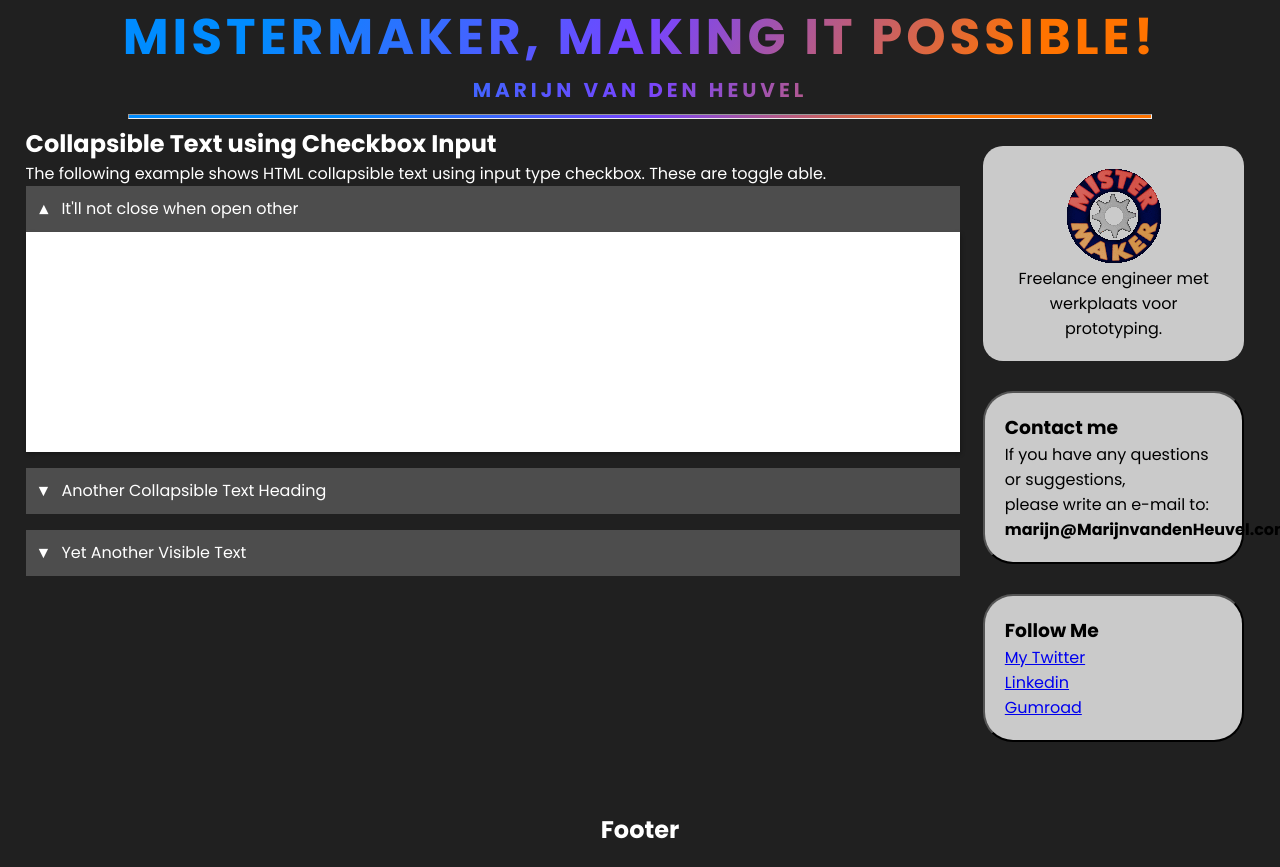
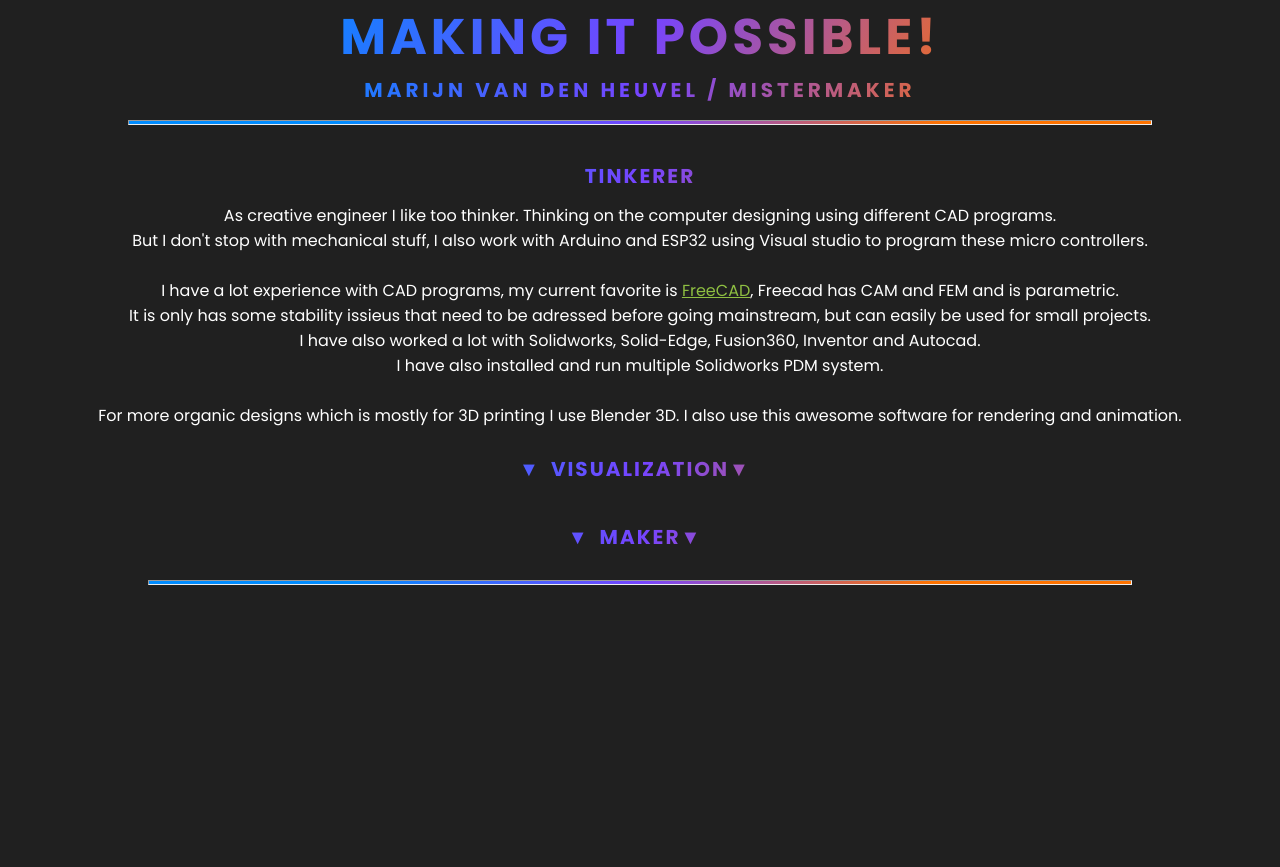
Before and after one commit to MisterMakerNL/MisterMakerNL.github.io, a plain HTML site: page index.html in a window 1280 px wide. After the commit the page ends 800 px from the top, so only its background shows below. Drawn offline with Linux system fonts and the light colour scheme.

Commit message:
last for today

```diff
--- a/index.html
+++ b/index.html
@@ -5,7 +5,7 @@
     <meta charset="UTF-8" />
     <meta http-equiv="X-UA-Compatible" content="IE=edge,chrome=1">
     <meta name="viewport" content="width=device-width, initial-scale=1.0">
-    <title>MisterMaker Freelancer</title>
+    <title>Marijn van den Heuvel Freelancer</title>
     <!----CSS link----->
     <link rel="stylesheet" href="style.css">
 
@@ -13,80 +13,68 @@
 <body>
 
 <div class="header">
-  <h1>MisterMaker, making it possible!</h1>
-  <h2>Marijn van den Heuvel</h2>
+  <h1>Making it possible!</h1>
+  <h2>Marijn van den Heuvel / MisterMaker</h2>
 </div>
 <div>
     <hr>
 </div>
 
 <div class="row">
-  <div class="leftcolumn">
-
-    <h2> Collapsible Text using Checkbox Input    </h2>
-
-    <p> The following example shows HTML collapsible text using input type checkbox. These are toggle able. </p>
-
 
     <section class="accordion">
-      <input type="checkbox" name="collapse" id="handle4" checked="checked">
+      <input type="checkbox" name="collapse" id="handle4" checked>
       <h2 class="handle">
-        <label for="handle4">It'll not close when open other</label>
+        <label for="handle4">Tinkerer</label>
       </h2>
       <div class="content">
-        <p><strong>Lorem ipsum dolor:</strong> Lorem ipsum dolor sit amet, consectetur adipiscing elit, sed do eiusmod tempor incididunt ut labore et dolore magna aliqua. Ut enim ad minim veniam, quis nostrud exercitation ullamco laboris nisi ut aliquip ex ea commodo consequat. Duis aute irure dolor in reprehenderit in voluptate velit esse cillum dolore eu fugiat nulla pariatur. </p>
-        <p>Excepteur sint occaecat cupidatat non proident, sunt in culpa qui officia deserunt mollit anim id est laborum.</p>
-
+        <p>As creative engineer I like too thinker. Thinking on the computer designing using different CAD programs. <br>
+        But I don't stop with mechanical stuff, I also work with Arduino and ESP32 using Visual studio to program these micro controllers. <br>
+        <br>
+        I have a lot experience with CAD programs, my current favorite is <a href="https://en.wikipedia.org/wiki/FreeCAD" target="_blank">FreeCAD</a>, Freecad has CAM and FEM and is parametric. <br> It is only has some stability issieus that need to be adressed before going mainstream, but can easily be used for small projects. <br> I have also worked a lot with Solidworks, Solid-Edge, Fusion360, Inventor and Autocad. <br>
+        I have also installed and run multiple Solidworks PDM system. <br>
+        <br>
+        For more organic designs which is mostly for 3D printing I use Blender 3D. I also use this awesome software for rendering and animation.
+    </p>
       </div>
     </section>
 
     <section class="accordion">
       <input type="checkbox" name="collapse" id="handle5">
       <h2 class="handle">
-        <label for="handle5">Another Collapsible Text Heading</label>
+        <label for="handle5">visualization</label>
       </h2>
       <div class="content">
-        <p>Lorem ipsum dolor sit amet, consectetur adipiscing elit, sed do eiusmod tempor incididunt ut labore et dolore magna aliqua. Ut enim ad minim veniam, quis nostrud exercitation ullamco laboris nisi ut aliquip ex ea commodo consequat. Duis aute irure dolor in reprehenderit in voluptate velit esse cillum dolore eu fugiat nulla pariatur. </p>
-        <p>Excepteur sint occaecat cupidatat non proident, sunt in culpa qui officia deserunt mollit anim id est laborum.</p>
+        <p>
+If you design something in 3D the most fun part is probably seeing it in real life, but what if you cannot make it or want to have an idea on how it looks before spending any more money on it. <br> Then 3D renders can be a good solution. <br>
+I have learned to make beautifull renders in Blender, and have my workflow to convert them from Freecad or any other translation files from any other CAD program. <br>
+I am also able to do kinematic and fluid simulations in Blender. <br>
+Further more I made an <a href="https://mistermaker.gumroad.com/l/Linkstage_Icons" target="_blank">IconPack</a> for Freecad in Blender and this shows that you can even do a lot of 2D work in Blender. <br> The icon pack is made with a script that renders all icons on a push of a button. <br> I also made renders for bathrooms, workshops and kitchens.
+        </p>
       </div>
     </section>
 
     <section class="accordion">
       <input type="checkbox" name="collapse" id="handle6">
       <h2 class="handle">
-        <label for="handle6">Yet Another Visible Text</label>
+        <label for="handle6">Maker</label>
       </h2>
       <div class="content">
-         <p>Lorem ipsum dolor sit amet, consectetur adipiscing elit, sed do eiusmod tempor incididunt ut labore et dolore magna aliqua. Ut enim ad minim veniam, quis nostrud exercitation ullamco laboris nisi ut aliquip ex ea commodo consequat. Duis aute irure dolor in reprehenderit in voluptate velit esse cillum dolore eu fugiat nulla pariatur. </p>
-        <p>Excepteur sint occaecat cupidatat non proident, sunt in culpa qui officia deserunt mollit anim id est laborum.</p>
+         <p>
+             Next to doing work on my computer I am also a very practical person. I own a resin 3D printer and a FDM 3D printer and a CNC machine. <br> I use these to build all kind of fun and practical designs, almost always my own designs. <br>
+             For the CNC I use Freecad and ESTLcam as CAM software. I make on the CNC from signs too coatracks too tool holders. <br>
+             Further more I have an electronics desk where I can solder my own electronics together. I have used that to build multipe 3D printers and my CNC that I build myself. <br>
+             I also like to do fun projects like a lightsaber and a camera rail. <br>
+             On the internet I keep in touch with my fellow makers true Twitter
+         </p>
       </div>
     </section>
 
-  </div>
-  <div class="rightcolumn">
-    <div class="aboutme">
-      <img src="./img/logo.gif" class="logo">
-      <p>Freelance engineer met werkplaats voor prototyping.</p>
-      </div>
-    <div class="card">
-      <h3>Contact me</h3>
-        <p>If you have any questions or suggestions,<br> please write an e-mail to:
-        <b>marijn@<span class="nospamnomore">Anti spam text</span>MarijnvandenHeuvel.com</b></p>
-        </p>
 
-    </div>
-    <div class="card">
-      <h3>Follow Me</h3>
-      <a href="https://twitter.com/MisterMakerNL_">My Twitter</a><br>
-      <a href="https://www.linkedin.com/in/marijnvdheuvel/">Linkedin</a><br>
-      <a href="https://mistermaker.gumroad.com/">Gumroad</a><br>
-    </div>
-  </div>
+<div class="footer">
+    <hr>
 </div>
 
-<div class="footer">
-  <h2>Footer</h2>
-</div>
 <script>
     var coll = document.getElementsByClassName("collapsible");
     var i;
--- a/style.css
+++ b/style.css
@@ -7,18 +7,20 @@
     }
 
 body {
-  font-family: Arial;
   background: #202020;
 }
 hr  {
     width: 80%;
     height: 5px;
-    margin-bottom: 7px;
     margin-right: auto;
     margin-left: auto;
-    margin-top: 9px;
+    margin-top: 15px;
     background: linear-gradient(120deg, #008cff 20.69%, #7644ff 50.19%,#ff7300 79.69%);
     }
+
+    a {
+        color: #8ebf42;
+      }
 /* Header/Blog Title */
 .header {
     width: 100%;
@@ -38,6 +40,8 @@ hr  {
 .header h2 {
     text-align: center;
     color: #1f1f25;
+    font-family: Poppins;
+    font-variant: normal;
     font-size: 20px;
     font-weight: bold;
     text-transform: uppercase;
@@ -70,10 +74,10 @@ hr  {
 
 /* Create two unequal columns that floats next to each other */
 /* Left column */
-.leftcolumn {
+.row {
   float: left;
-  padding-left: 2%;
-  width: 75%;
+  padding: 2%;
+  width: 100%;
   color: #ffffff;
 }
 
@@ -105,22 +109,24 @@ hr  {
 
   .accordion label,
   .accordion .content{
-   max-width: 100%;
-    margin: 0 auto;
+   max-width: 95%;
+    margin: auto;
    }
 
 
   .accordion .content {
-    background: #fff;
+    background: #202020;
     overflow: hidden;
+    text-align: center;
     height: 0;
-    transition: 0.5s;
-    box-shadow: 1px 2px 4px rgba(0, 0, 0, 0.3);
+    transition: 2s;
+    padding: 0px;
+    margin-bottom: 5px;
   }
 
   .accordion > input[name="collapse"]:checked ~ .content {
-    height: 380px;
-    transition: height 0.5s;
+    height: auto;
+    transition: height 1s;
   }
 
   .accordion label {
@@ -131,7 +137,7 @@ hr  {
   /* For Desktop */
   @media only screen and (min-width: 620px){
   .accordion > input[name="collapse"]:checked ~ .content {
-    height: 220px;
+    height: auto;
   }
 
   }
@@ -143,29 +149,49 @@ hr  {
   .accordion > input[name="collapse"]:checked ~ .content {
     border-top: 0;
     transition: 0.3s;
+    background: #202020;
   }
 
   .accordion .handle {
     margin: 0;
-    font-size: 16px;
-
+    font-size: 30px;
+    text-transform: uppercase;
+    color: #1f1f25;
+    letter-spacing: 1px;
   }
 
   .accordion label {
-    color: #fff;
     cursor: pointer;
-    font-weight: normal;
     padding: 10px;
-    background: #4d4d4d;
-    user-select: none;
+     user-select: none;
+    text-align: center;
+    color: #1f1f25;
+    font-size: 20px;
+    font-weight: bold;
+    text-transform: uppercase;
+    letter-spacing: 2px;
+    background: linear-gradient(120deg, #008cff 20.69%, #7644ff 50.19%,#ff7300 79.69%);
+    -webkit-background-clip: text;
+    -webkit-text-fill-color: transparent;
 
   }
 
   .accordion label:hover,
   .accordion label:focus {
-    background: #252525;
+    max-width: 95%;
+    cursor: pointer;
+    padding: 10px;
+     user-select: none;
+    text-align: center;
+    color: #1f1f25;
+    font-size: 25px;
+    font-weight: bold;
+    text-transform: uppercase;
+    letter-spacing: 2px;
+    background: linear-gradient(120deg, #ff7300 20.69%, #7644ff 50.19%,#008cff 79.69%);
+    -webkit-background-clip: text;
+    -webkit-text-fill-color: transparent;
   }
-
   .accordion .handle label:before {
     content: "▼";
     display: inline-block;
@@ -181,19 +207,27 @@ hr  {
       transform: rotate(180deg);
       transform-origin: center;
       transition: 1s;
-  }
+    }
+    .accordion .handle label:after {
+        content: "▼";
+        display: inline-block;
+        margin-right: 10px;
+        font-size: 1em;
+        line-height: 1.556em;
+        vertical-align: middle;
+        transition: 0.4s;
+
+      }
+
+      .accordion > input[name="collapse"]:checked ~ .handle label:after {
+          transform: rotate(180deg);
+          transform-origin: center;
+          transition: 1s;
+        }
 
 
-/* Right column */
-.rightcolumn {
-  float: left;
-  width: 25%;
-  padding-left: 1%;
-  padding-right: 2%;
-  color: #ffffff;
-}
 
-/* Fake image */
+/* image */
 .img {
   background-color: #aaa;
   width:fit-content;
@@ -271,14 +305,12 @@ hr  {
   content: "";
   display: table;
   clear: both;
+  width: 100%;
 }
 
 /* Footer */
 .footer {
-  padding: 20px;
-  text-align: center;
-  background-color: #202020;
-  margin-top: 20px;
+    width: 100%;
   color: #ffffff;
 }
 
```
